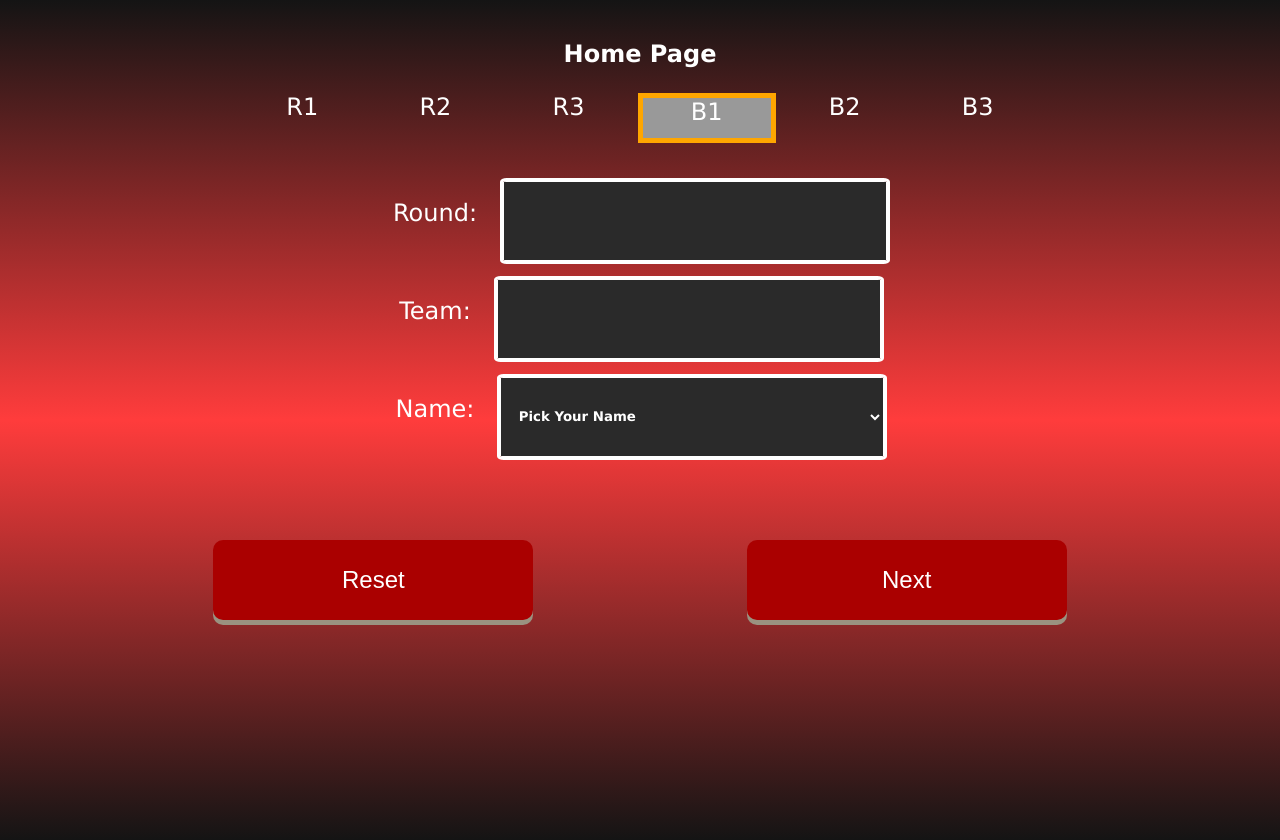
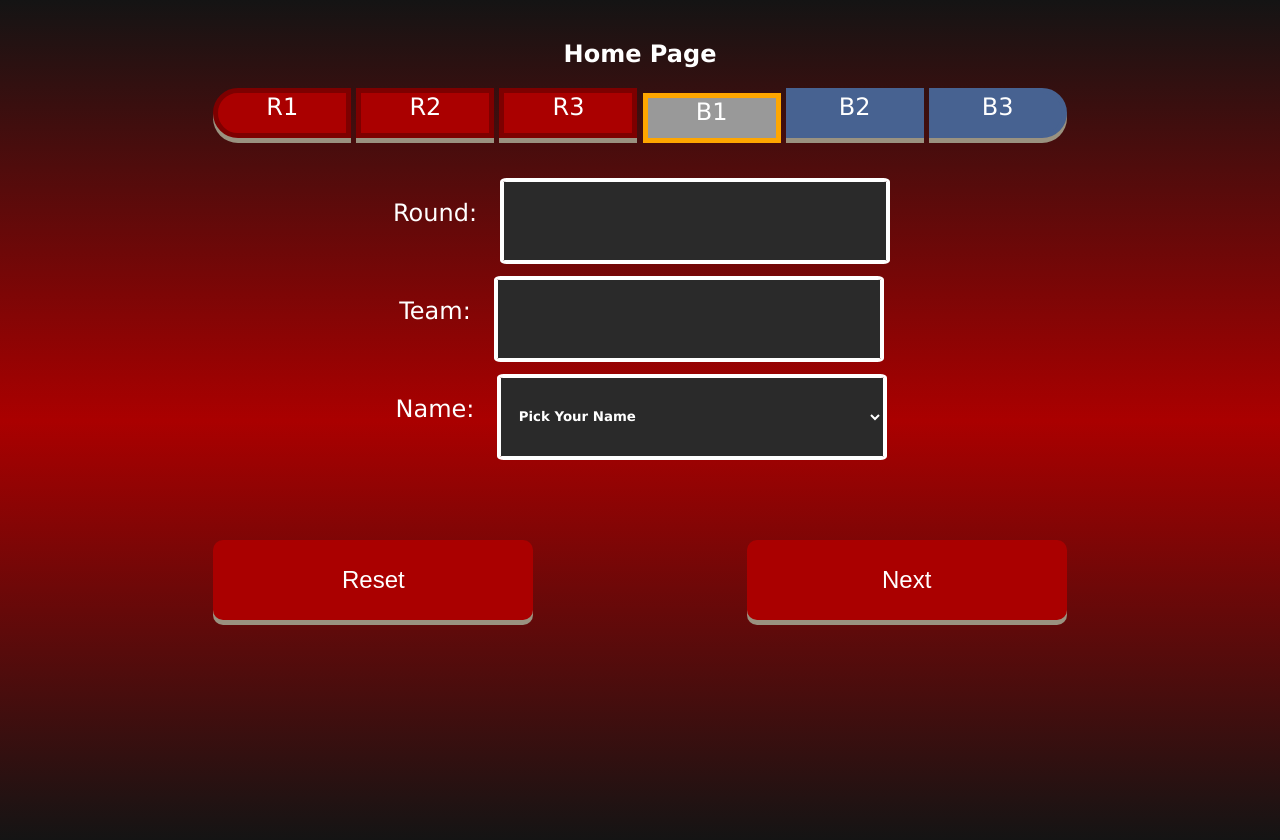
Before and after one commit to cavineers/ScoutingApp2024, a Flask app: page /home.html in a window 1280 px wide. Run offline with Flask 3, Linux system fonts and the light colour scheme.

Commit message:
fixed buttons on home page not showing up

```diff
--- a/static/common/base.css
+++ b/static/common/base.css
@@ -31,6 +31,6 @@ body.light-theme {
 body.dark-theme {
     color:#ffffff;
     background-color: #2a2a2a;
-    background-image: linear-gradient(#141414, #ff3c3c, #141414);
+    background-image: linear-gradient(#141414, #aa0000, #141414);
     margin: 0%;
 }
--- a/static/common/commons.css
+++ b/static/common/commons.css
@@ -99,3 +99,120 @@
   align-items: center;
 }
 .start label input:checked ~ span.note-button{background-color: #f1642b;}
+
+.button_red {
+  margin-top: 5vh;
+  background-color: #aa0000; /* Red */
+  border: none;
+  color: white;
+  text-align: center;
+  text-decoration: none;
+  font-size: 16px;
+  border-radius: 5px;
+  box-shadow: 0 5px #9a9280;
+}
+
+.button_blu {
+  margin-top: 5vh;
+  background-color: #476291; /* Blu */
+  border: none;
+  color: white;
+  text-align: center;
+  text-decoration: none;
+  font-size: 16px;
+  border-radius: 5px;
+  box-shadow: 0 5px #9a9280;
+}
+
+.button_red:hover {background-color: #7d0000}
+
+.button_blu:hover {background-color: #293853}
+
+.button_red:active {
+  background-color: #7d0000;
+  box-shadow: 0 0px #3e3e3e;
+  transform: translateY(5px);
+}
+
+.button_blu:active {
+  background-color: #293853;
+  box-shadow: 0 0px #3e3e3e;
+  transform: translateY(5px);
+}
+
+.blu-left {
+  width: 100px;
+  height: 50px;
+  background: #476291;
+  color: white;
+  border: 5px solid #476291;
+  text-align: center;
+  border-top-left-radius: 25px;
+  border-bottom-left-radius: 25px;
+  box-shadow: 0 5px #9a9280;
+}
+.blu-left:hover {background-color: #293853;}
+
+.blu-mid {
+  width: 100px;
+  height: 50px;
+  background: #476291;
+  color: white;
+  border: 5px solid #476291;
+  text-align: center;
+  box-shadow: 0 5px #9a9280;
+}
+.blu-mid:hover {background-color: #293853;}
+
+.blu-right {
+  width: 100px;
+  height: 50px;
+  background: #476291;
+  color: white;
+  border: 5px solid #476291;
+  text-align: center;
+  border-top-right-radius: 25px;
+  border-bottom-right-radius: 25px;
+  box-shadow: 0 5px #9a9280;
+}
+.blu-right:hover {background-color: #293853;}
+
+.left {
+  width: 10vw;
+  min-width: 4em;
+  height: 6vh;
+  background: #aa0000;
+  color: white;
+  border: 5px solid #7d0000;
+  text-align: center;
+  border-top-left-radius: 25px;
+  border-bottom-left-radius: 25px;
+  box-shadow: 0 5px #9a9280;
+}
+.left:hover {background-color: #7d0000;}
+
+.mid {
+  width: 10vw;
+  min-width: 4em;
+  height: 6vh;
+  background: #aa0000;
+  color: white;
+  border: 5px solid #7d0000;
+  text-align: center;
+  box-shadow: 0 5px #9a9280;
+}
+.mid:hover {background-color: #7d0000;}
+
+.right {
+  width: 10vw;
+  min-width: 4em;
+  height: 6vh;
+  background: #aa0000;
+  color: white;
+  border: 5px solid #7d0000;
+  text-align: center;
+  border-top-right-radius: 25px;
+  border-bottom-right-radius: 25px;
+  box-shadow: 0 5px #9a9280;
+}
+.right:hover {background-color: #7d0000;}
--- a/templates/home.html
+++ b/templates/home.html
@@ -3,7 +3,6 @@
 {% block styles %}
 <link rel="stylesheet" href="/static/2024/css/home.css">
 <link rel="stylesheet" href="/static/common/commons.css">
-<link rel="stylesheet" href="/static/common/button.css">
 {% endblock %}
 {% block scripts %}
 <script src="/static/2024/js/home.js"></script>
@@ -39,30 +38,6 @@
                 <span class="blu-right">B3</span>
             </label>
         </div>
-            <!--<label>
-                <input type="radio" id="red1" name="team" value="red1">
-                <span class="red-left">red 1</span>
-            </label>
-            <label>
-                <input type="radio" id="red2" name="team" value="red2">
-                <span class="red-mid">red 2</span>
-            </label>
-            <label>
-                <input type="radio" id="red3" name="team" value="red3">
-                <span class="red-mid">red 3</span>
-            </label>
-            <label>
-                <input type="radio" id="blue1" name="team" value="blue1">
-                <span class="blue-mid">blue 1</span>
-            </label>
-            <label>
-                <input type="radio" id="blue2" name="team" value="blue2">
-                <span class="blue-mid">blue 2</span>
-            </label>
-            <label>
-                <input type="radio" id="blue3" name="team" value="blue3">
-                <span class="blue-right">blue 3</span>
-            </label>-->
         <table class="table" autocomplete="off">
             <tr>
                 <td class="text"><label for="match">Round:&emsp;</label></td>
--- a/templates/prematch.html
+++ b/templates/prematch.html
@@ -3,7 +3,6 @@
 {% block styles %}
 <link rel="stylesheet" href="/static/2024/css/prematch.css">
 <link rel="stylesheet" href="/static/common/commons.css">
-<link rel="stylesheet" href="/static/common/button.css">
 {% endblock %}
 {% block scripts %}
 <script src="/static/2024/js/prematch.js"></script>
--- a/templates/scout.html
+++ b/templates/scout.html
@@ -3,7 +3,6 @@
 {% block styles %}
 <link rel="stylesheet" href="/static/2024/css/scout.css" />
 <link rel="stylesheet" href="/static/common/commons.css">
-<link rel="stylesheet" href="/static/common/button.css">
 {% endblock %}
 {% block scripts %}
 <script src="/static/2024/js/scout.js"></script>
--- a/templates/stage.html
+++ b/templates/stage.html
@@ -3,7 +3,6 @@
 {% block styles %}
 <link rel="stylesheet" href="/static/2024/css/stage.css">
 <link rel="stylesheet" href="/static/common/commons.css">
-<link rel="stylesheet" href="/static/common/button.css">
 {% endblock %}
 {% block scripts %}
 <script src="/static/2024/js/stage.js"></script>
```
Also changed, not shown: static/2024/js/stage.js (+1 -27 lines).
